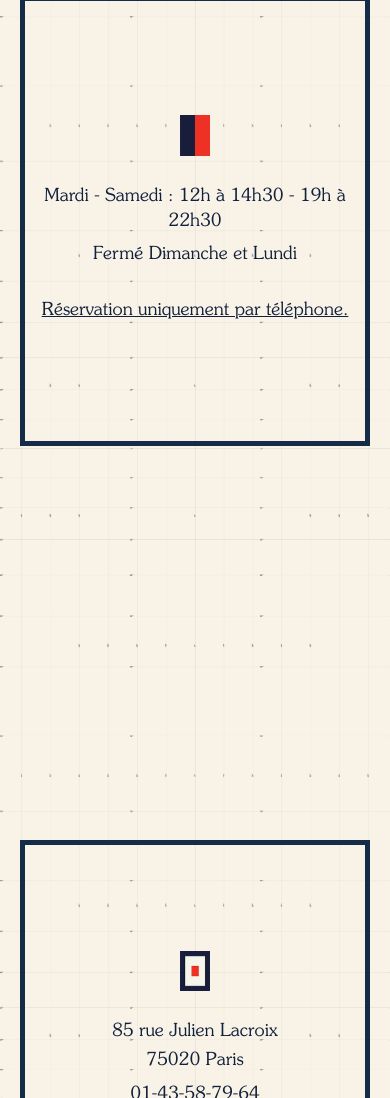
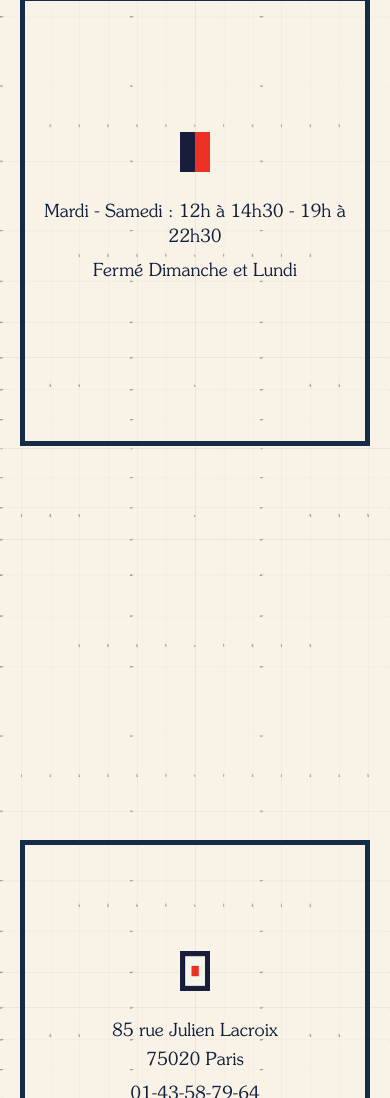
Before and after one commit to petitnavireparis/petitnavireparis, a plain HTML site: page index.html in a window 390 px wide. Shown: the part 1909-3007 px from the top of the page. Drawn offline with Linux system fonts and the light colour scheme.

Commit message:
JeanC - Remove 'book by phone' line in template

```diff
--- a/index.html
+++ b/index.html
@@ -45,7 +45,6 @@
         <p class='txt-s'>Mardi - Samedi : 12h à 14h30 - 19h à 22h30</p>
         <p class='txt-s'>Fermé Dimanche et Lundi</p>
         <br/>
-        <p class='txt-s'><u>Réservation uniquement par téléphone.</u></p>
       </div>
     </section>
     <section id="contact" class="section is-flexbox-center">
```
